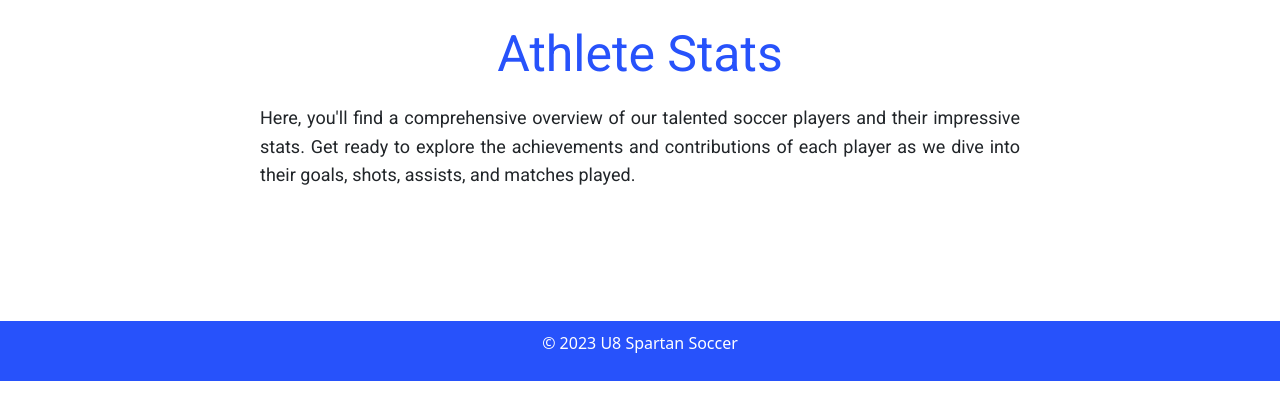
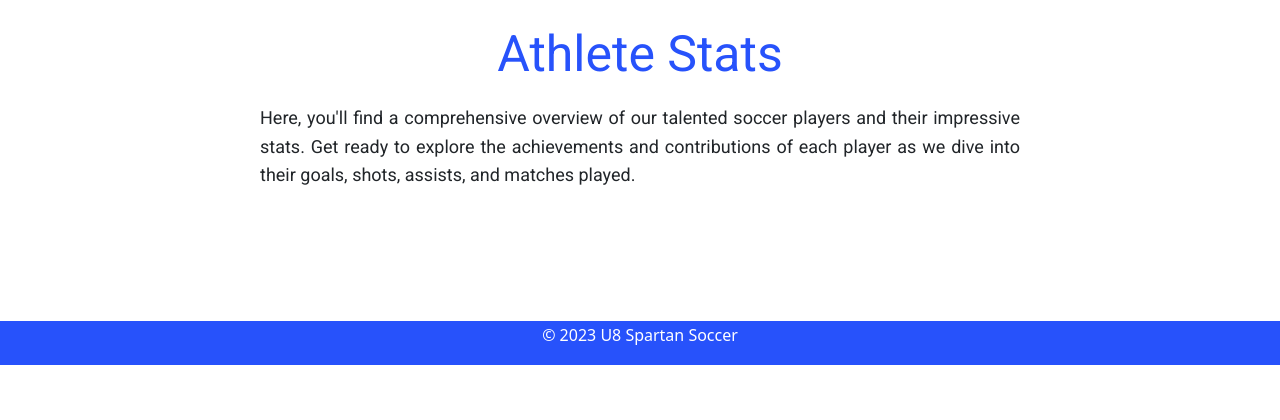
Before and after one commit to Ibanez92/soccer_team, a Flask app: page /players in a window 1280 px wide. Shown: the part 237-657 px from the top of the page. Run offline with Flask 3, Linux system fonts and the light colour scheme.

Commit message:
fixed footers having too much space

```diff
--- a/static/calendar.css
+++ b/static/calendar.css
@@ -94,7 +94,7 @@ nav ul li a i {
 footer {
     background-color: #2752fb;
     color: #fff;
-    padding: 10px;
+    padding: 2px;
     text-align: center;
     margin-top: 20px;
     /* Push the footer to the bottom */
@@ -117,6 +117,7 @@ footer {
         padding-right: 3px;
         /* Add right padding to the icon */
     }
+
 }
 
 @media screen and (max-width: 768px) {
--- a/static/players.css
+++ b/static/players.css
@@ -110,7 +110,7 @@ nav ul li a i {
 footer {
     background-color: #2752fb;
     color: #fff;
-    padding: 10px;
+    padding: 2px;
     text-align: center;
 }
 
@@ -133,11 +133,6 @@ footer {
     nav ul {
         display: flex;
         justify-content: center;
-    }
-
-    nav ul li a i {
-        padding-right: 3px;
-        /* Add right padding to the icon */
     }
 
     .title {
```
Also changed, not shown: static/styles.css (+6 -1 lines).
